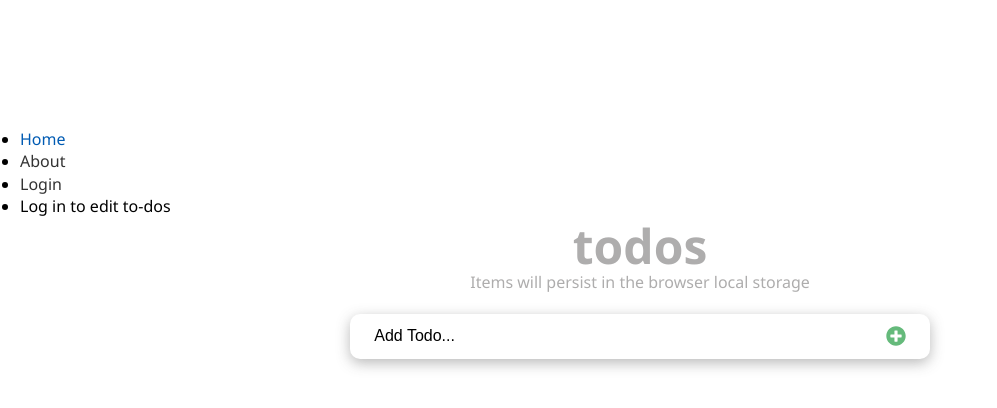
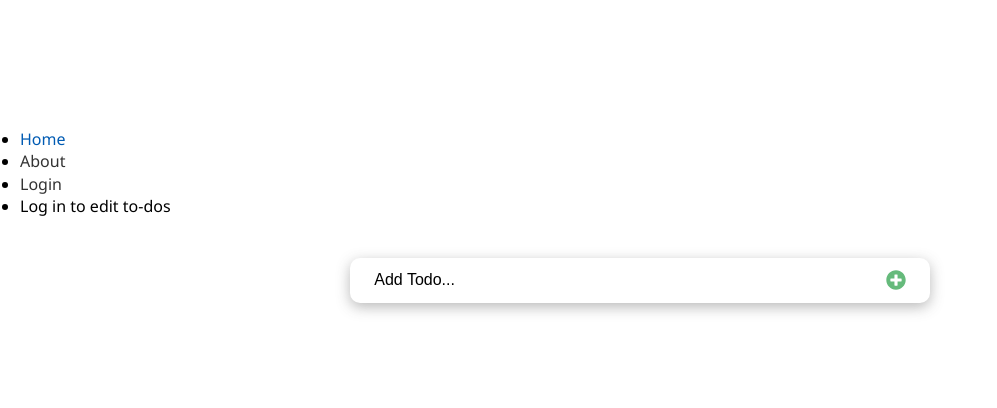
Before and after one commit to kamrantahir2/TodoApp-IbasLogic, a React (Vite) app: page / in a window 1280 px wide. Shown: the top 408 px of the page, without its empty margins (0-997 px from the left). Built offline with nearby package versions, Linux system fonts and the light colour scheme.

Commit message:
Replace content of Header component with props.children to allow us to inject varying content when using the Header component

```diff
--- a/src/components/Header.jsx
+++ b/src/components/Header.jsx
@@ -11,22 +11,25 @@ const headerStyle = {
 };
 
 
-const Header = () => {
+// We will be modifying the Header component to reuse it with varying content in multiple routes
+
+
+const Header = (props) => {
     return (
         <header
-            // Usage of inline css styling
-            // style={{
-            //     padding: '20px 0',
-            //     lineHeight: '1.5em',
-            //     color: '#aeadad',
-            //     textAlign: 'center'
-            // }}
             style={headerStyle}
             // Update Header to include imported style
             className={styles.header}
         >
-            <h1>Todos</h1>
-            <p>Items will persist in the browser local storage</p>
+            {/* <h1>Todos</h1>
+            <p>Items will persist in the browser local storage</p> */}
+
+            {/* We commented out the above code so we can make use of props.children  and make the Header component reusable with varying content in multiple routes: */}
+
+            {props.childen}
+
+            {/* With the children prop we cna now inject varying content between the openening and closing tags of the Header component in other components. We will do this in the Home.jsx routes file*/}
+
         </header>
     );
 };
```
